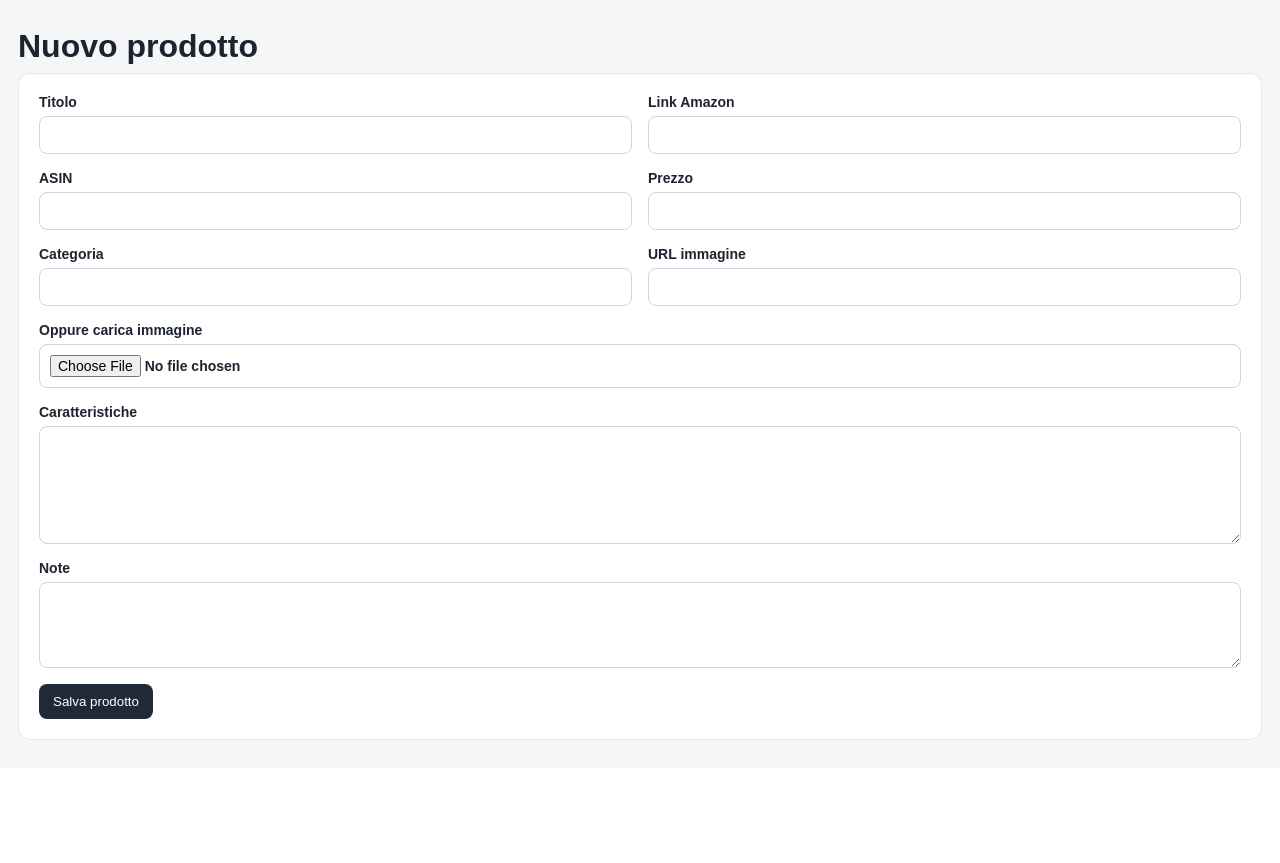
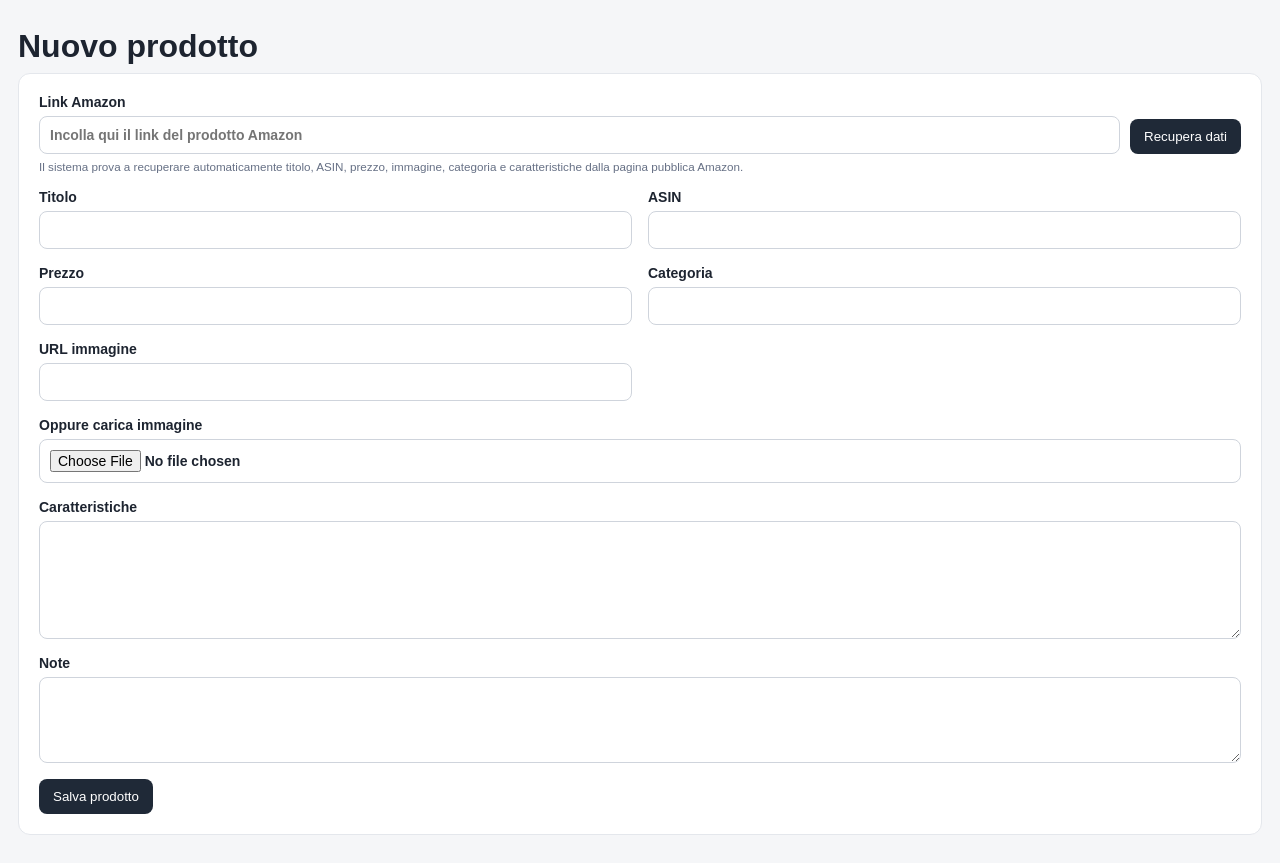
Before and after one commit to Niki206cc/amazonwp, a Flask app: page /product/new in a window 1280 px wide. Shown: the part 51-914 px from the top of the page. Before the commit the page ends 791 px from the top, so only its background shows below. Run offline with Flask 3, Linux system fonts and the light colour scheme; data comes from the database, SQL or seed files in the repository.

Commit message:
v1.1.8 add Amazon link importer

```diff
--- a/templates/product_form.html
+++ b/templates/product_form.html
@@ -2,8 +2,14 @@
 {% block content %}
 <h1>Nuovo prodotto</h1>
 <form method="post" enctype="multipart/form-data" class="panel form-grid">
+  <label class="full">Link Amazon
+    <div style="display:flex;gap:10px;align-items:end">
+      <input name="amazon_url" value="{{ product.get('amazon_url','') }}" placeholder="Incolla qui il link del prodotto Amazon" style="flex:1">
+      <button class="btn" type="submit" name="action" value="fetch" formnovalidate>Recupera dati</button>
+    </div>
+    <small>Il sistema prova a recuperare automaticamente titolo, ASIN, prezzo, immagine, categoria e caratteristiche dalla pagina pubblica Amazon.</small>
+  </label>
   <label>Titolo<input name="title" value="{{ product.get('title','') }}" required></label>
-  <label>Link Amazon<input name="amazon_url" value="{{ product.get('amazon_url','') }}"></label>
   <label>ASIN<input name="asin" value="{{ product.get('asin','') }}"></label>
   <label>Prezzo<input name="price" value="{{ product.get('price','') }}"></label>
   <label>Categoria<input name="category" value="{{ product.get('category','') }}"></label>
@@ -11,6 +17,6 @@
   <label class="full">Oppure carica immagine<input type="file" name="image_file" accept="image/*"></label>
   <label class="full">Caratteristiche<textarea name="features" rows="6">{{ product.get('features','') }}</textarea></label>
   <label class="full">Note<textarea name="notes" rows="4">{{ product.get('notes','') }}</textarea></label>
-  <div class="full"><button class="btn" type="submit">Salva prodotto</button></div>
+  <div class="full"><button class="btn" type="submit" name="action" value="save">Salva prodotto</button></div>
 </form>
 {% endblock %}
```
